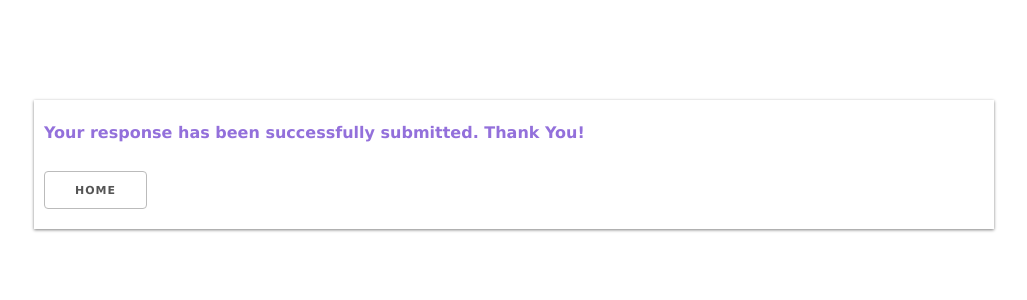
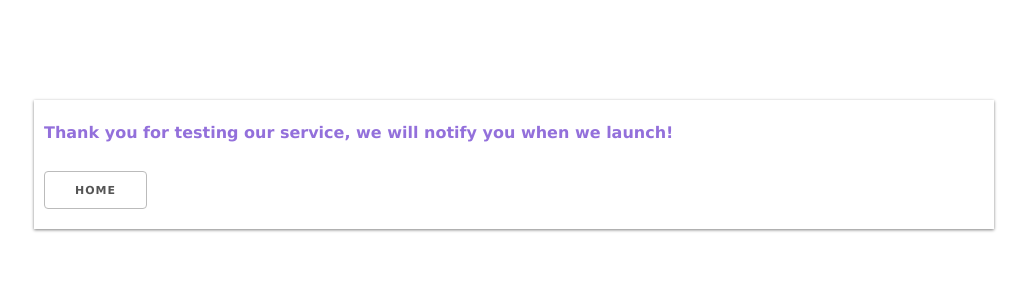
Before and after one commit to temitopeakinsoto/giftcot, a React (Create React App) app: page /thanks in a window 1280 px wide. Shown: the top 300 px of the page, without its empty margins (126-1153 px from the left). Built offline with nearby package versions, Linux system fonts and the light colour scheme.

Commit message:
change thank you message

```diff
--- a/src/Thanks.js
+++ b/src/Thanks.js
@@ -14,7 +14,7 @@ export default function Thanks() {
         padding: "2rem 1rem 1rem 1rem",
       }}
     >
-      <p>Your response has been successfully submitted. Thank You!</p>
+      <p>Thank you for testing our service, we will notify you when we launch!</p>
       <Link to="/">
         <button>Home</button>
       </Link>
```
